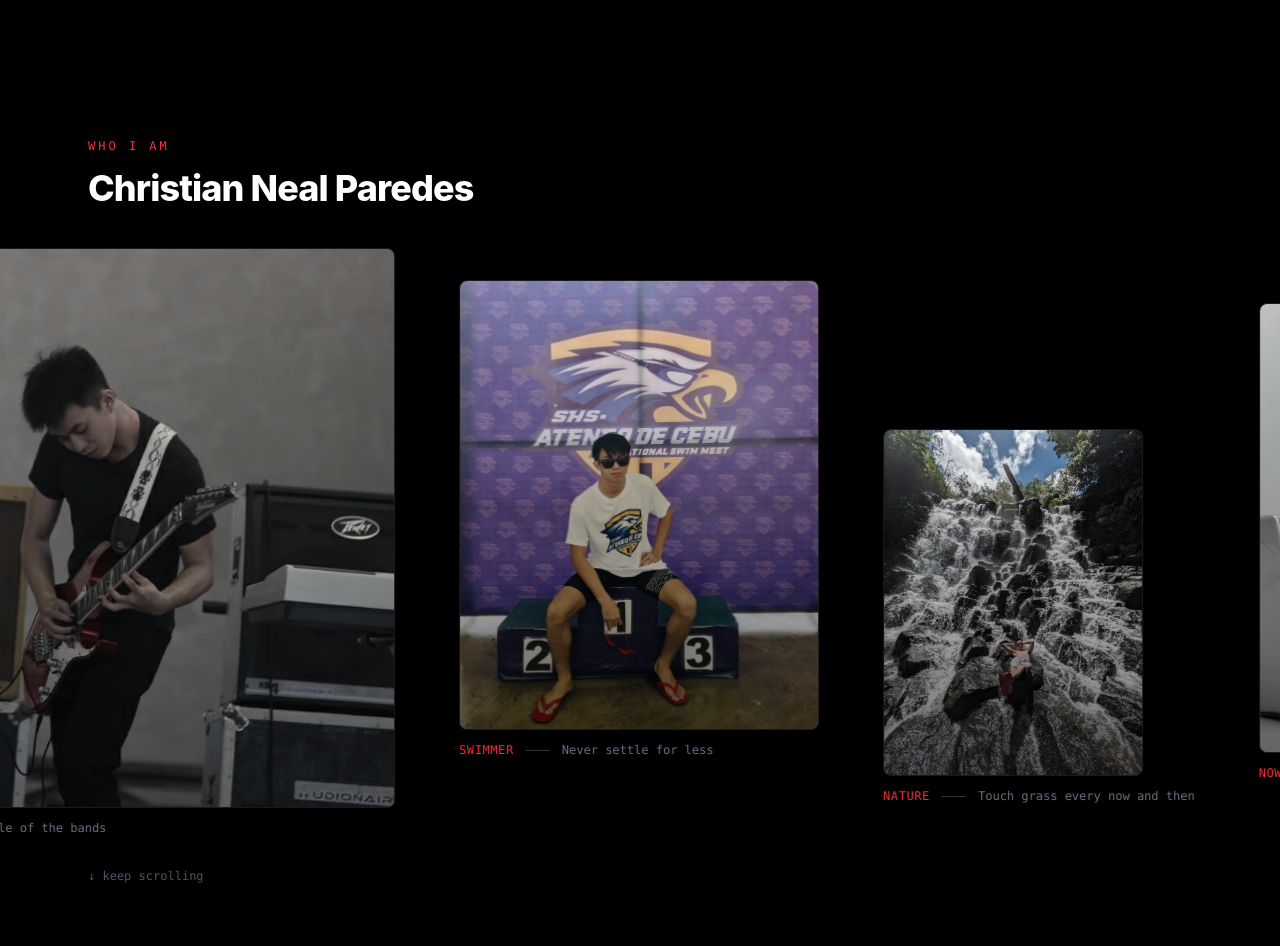
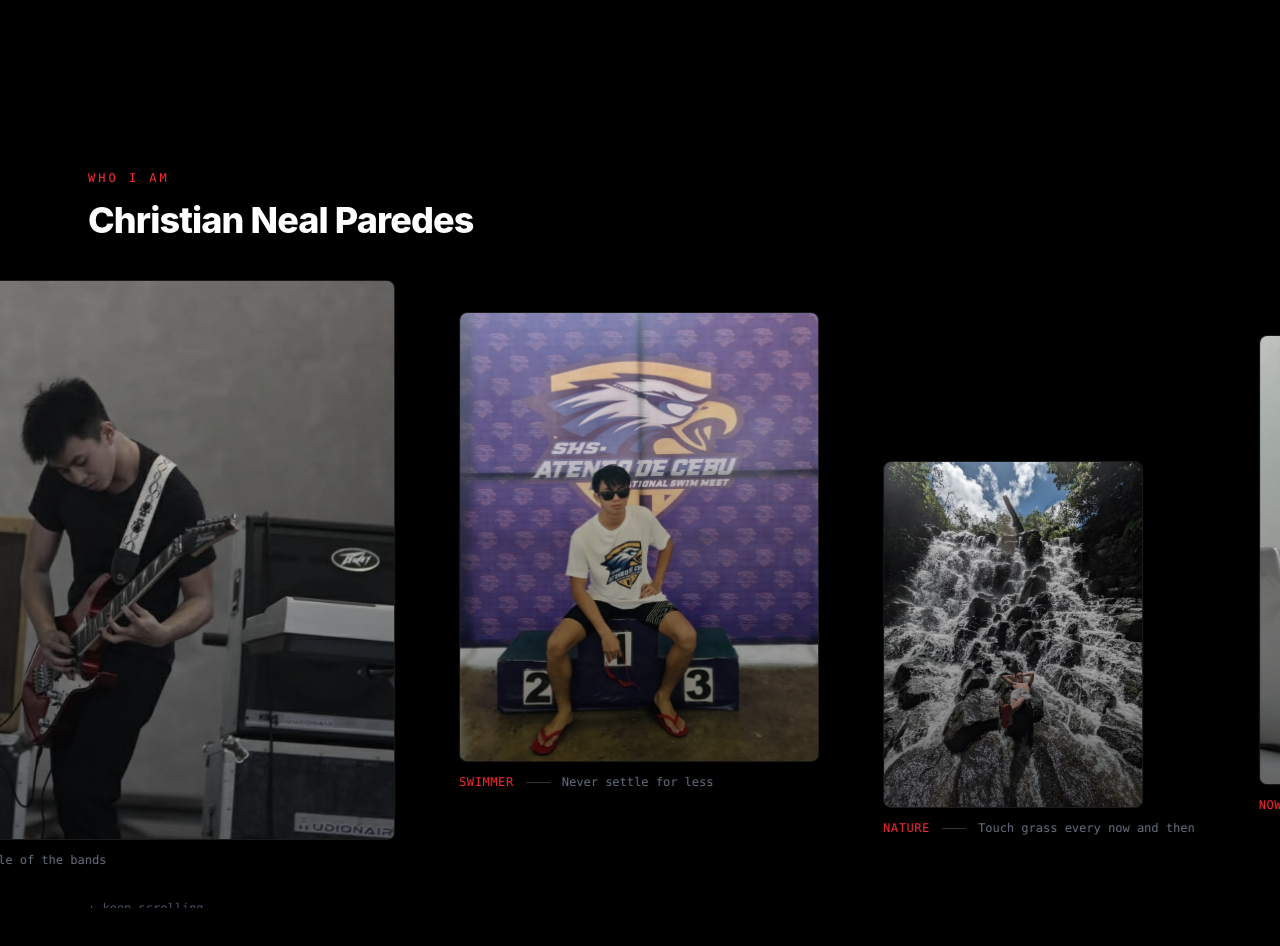
Before and after one commit to ThomasDelamort/portfolio, a React (Vite) app in the folder frontend/: page / in a window 1280 px wide. Shown: the part 2640-3586 px from the top of the page. Built offline with nearby package versions, Linux system fonts and the light colour scheme.

Commit message:
Fix fo rel

```diff
--- a/frontend/src/pages/about/About.jsx
+++ b/frontend/src/pages/about/About.jsx
@@ -44,9 +44,9 @@ const About = () => {
 
   return (
     <section id="about" ref={sectionRef} className="relative h-[300vh] my-24">
-      <div className="sticky top-0 h-screen flex flex-col justify-center overflow-hidden">
+      <div className="sticky top-0 h-screen flex flex-col justify-center overflow-hidden pt-24 pb-8">
         {/* Header */}
-        <div className="max-w-6xl mx-auto w-full px-6 mb-10">
+        <div className="max-w-6xl mx-auto w-full px-6 mb-10 shrink-0">
           <span className="font-mono text-xs tracking-[0.25em] uppercase text-red-500">
             Who I am
           </span>
@@ -105,7 +105,7 @@ const About = () => {
           })}
         </div>
 
-        <div className="max-w-6xl mx-auto w-full px-6 mt-8">
+        <div className="max-w-6xl mx-auto w-full px-6 mt-8 shrink-0">
           <p className="font-mono text-xs text-gray-600">↓ keep scrolling</p>
         </div>
       </div>
--- a/frontend/src/pages/contact/Contact.jsx
+++ b/frontend/src/pages/contact/Contact.jsx
@@ -66,14 +66,14 @@ const Contact = () => {
                   <Mail className="w-5 h-5" />
                 </span>
                 <span className="text-gray-300 group-hover:text-white transition-colors">
-                  your@email.com
+                  nealparedes776@gmail.cpm
                 </span>
               </a>
               <div className="flex items-center gap-4">
                 <span className="flex items-center justify-center w-11 h-11 rounded-full border border-red-700/30 text-red-500">
                   <MapPin className="w-5 h-5" />
                 </span>
-                <span className="text-gray-300">Cebu, Philippines</span>
+                <span className="text-gray-300">Cebu City, Philippines</span>
               </div>
             </div>
 
```
